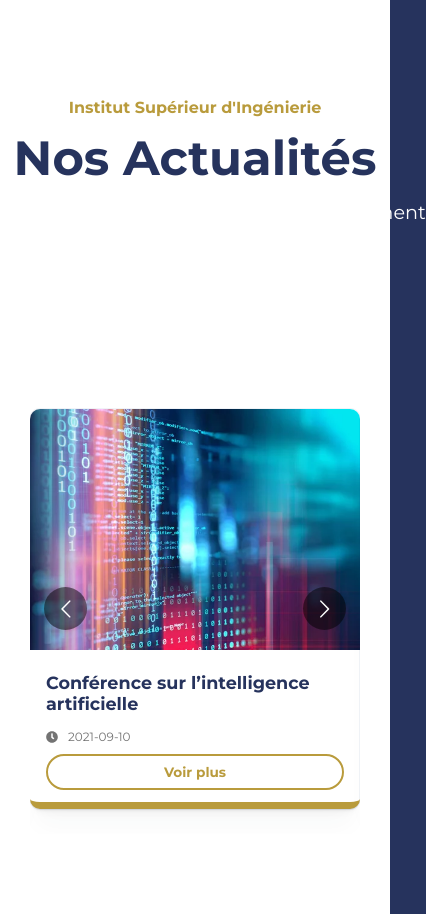
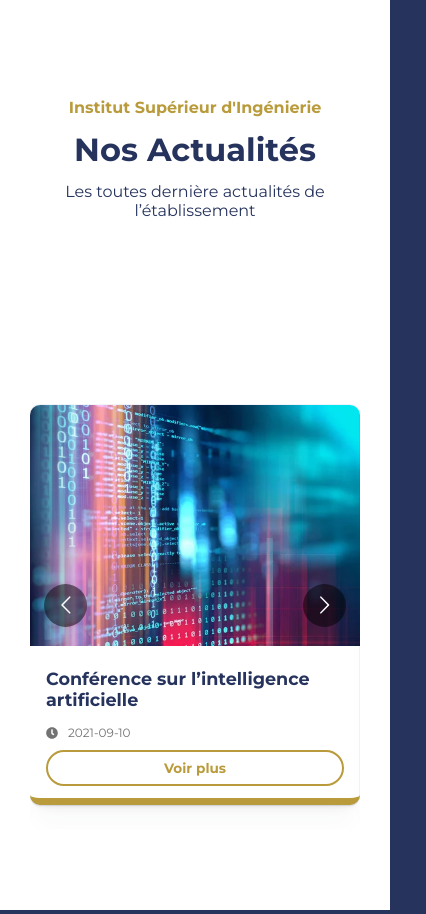
Before and after one commit to SaliouBaninou/isi-web-site, a Next.js app: page /actualite in a window 390 px wide. Shown: the part 946-1860 px from the top of the page, 426 px wide, since content can reach past the window. Built offline with nearby package versions, Linux system fonts and the light colour scheme.

Commit message:
Rectification du head de actuality

```diff
--- a/style/components/ShowActuality.module.css
+++ b/style/components/ShowActuality.module.css
@@ -37,6 +37,7 @@
 .header > h5 {
     font-size: 1.2rem;
     font-weight: 500;
+    color: var(--bg-color);
 }
 
 .slider {
@@ -109,6 +110,18 @@
         font-size: 1.1rem;
     }
 
+    .header{
+        width: 100%;
+    }
+
+    .header > h2 {
+        font-size: 2rem;
+    }
+
+    .header > h5{
+        font-size: 1rem;
+    }
+
     .dateLink {
         flex-direction: column;
         align-items: flex-start;
```
